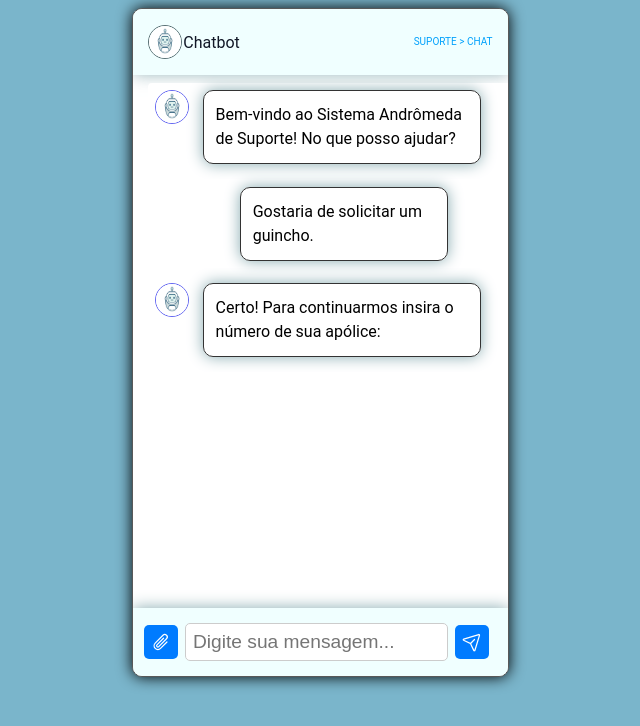
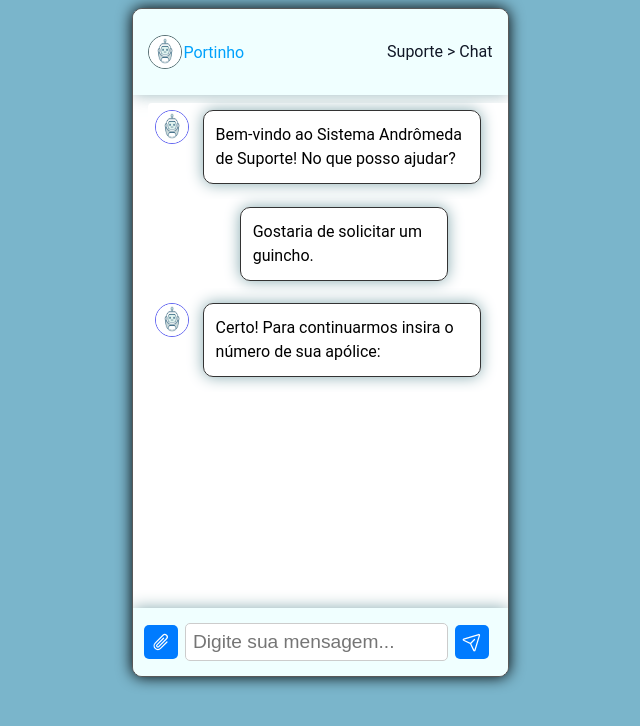
Before and after one commit to caiorr1/ReponsiveWeb-NewProject, a Next.js app: page /prototipo in a window 1280 px wide. Shown: the top 726 px of the page, without its empty margins (320-960 px from the left). Built offline with nearby package versions, Linux system fonts and the light colour scheme; grey boxes are pictures that could not be loaded.

Commit message:
refactor: alterando formato do HeaderChat

```diff
--- a/src/app/components/HeaderChat/headerchat.js
+++ b/src/app/components/HeaderChat/headerchat.js
@@ -13,10 +13,10 @@ const HeaderChat = () => {
       <HeaderContent>
         <HeaderLogo>
           <img src="/images/bot-1.jpg" alt="Logo do Chatbot" />
-          <span style={{ color: '#111827' }}>Chatbot</span>
+          <span>Portinho</span>
         </HeaderLogo>
         <HeaderSubtext>
-          <p className="uppercase">Suporte &gt; Chat</p>
+          <p>Suporte &gt; Chat</p>
         </HeaderSubtext>
       </HeaderContent>
     </HeaderContainer>
```
